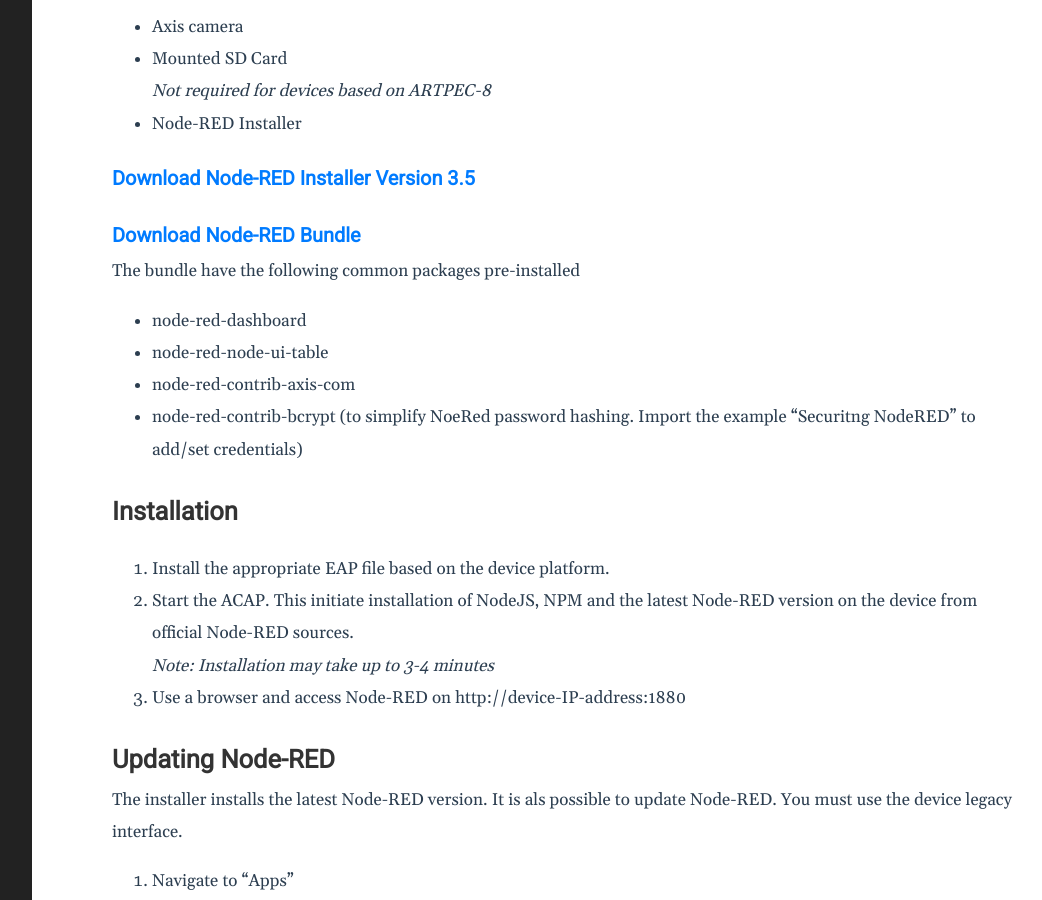
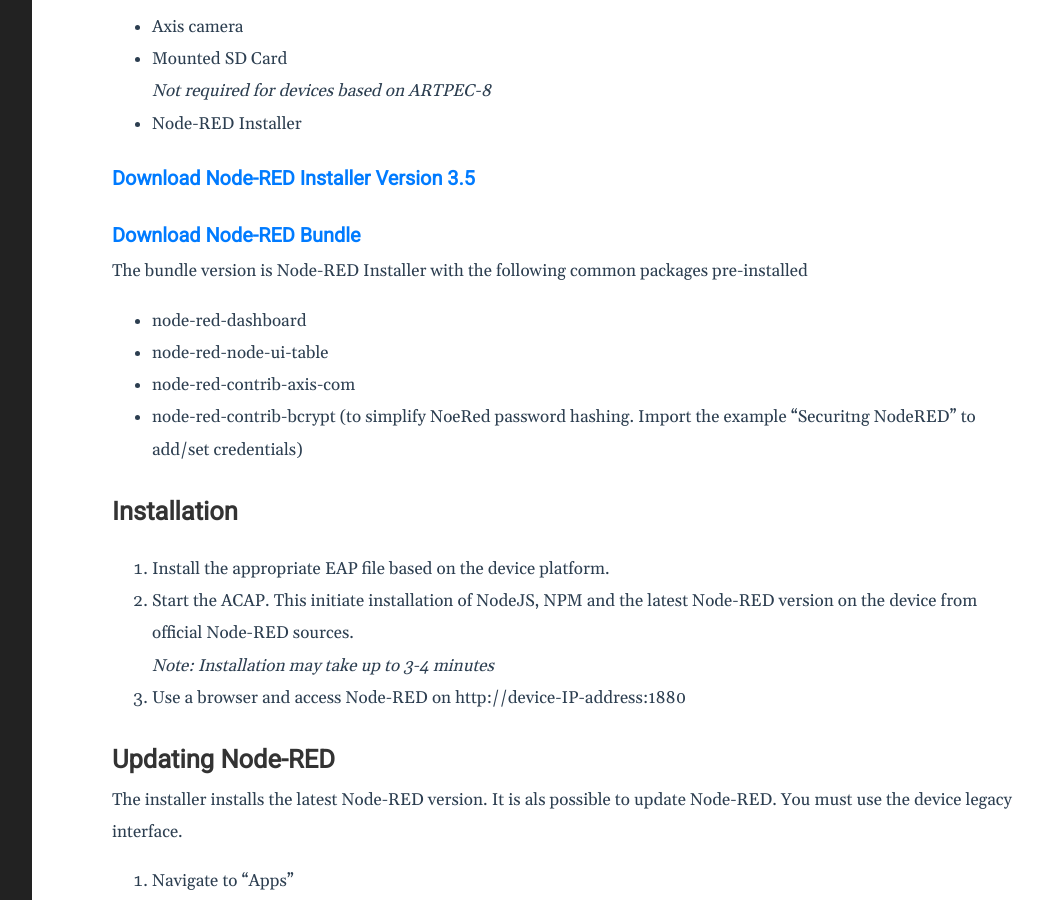
Before and after one commit to pandosme/pandosme.github.io, a Jekyll site: the page built from docs/_posts/2022-10-02-nodered-acap.md, in a window 1280 px wide and 900 px high, scrolled down 1094 px. Shown: the whole window, without its empty margins (188-1230 px from the left). Built offline with Jekyll 4.4.1, drawn with Linux system fonts in a browser that asks for light colours.

Commit message:
Update 2022-10-02-nodered-acap.md

```diff
--- a/docs/_posts/2022-10-02-nodered-acap.md
+++ b/docs/_posts/2022-10-02-nodered-acap.md
@@ -35,7 +35,7 @@ _Not required for devices based on ARTPEC-8_
 ### [Download Node-RED Installer Version 3.5](https://acap.juhlin.me/package/Nodered)
 
 ### [Download Node-RED Bundle](https://acap.juhlin.me/package/Bundle)
-The bundle have the following common packages pre-installed
+The bundle version is Node-RED Installer with the following common packages pre-installed
 - node-red-dashboard
 - node-red-node-ui-table
 - node-red-contrib-axis-com
```
